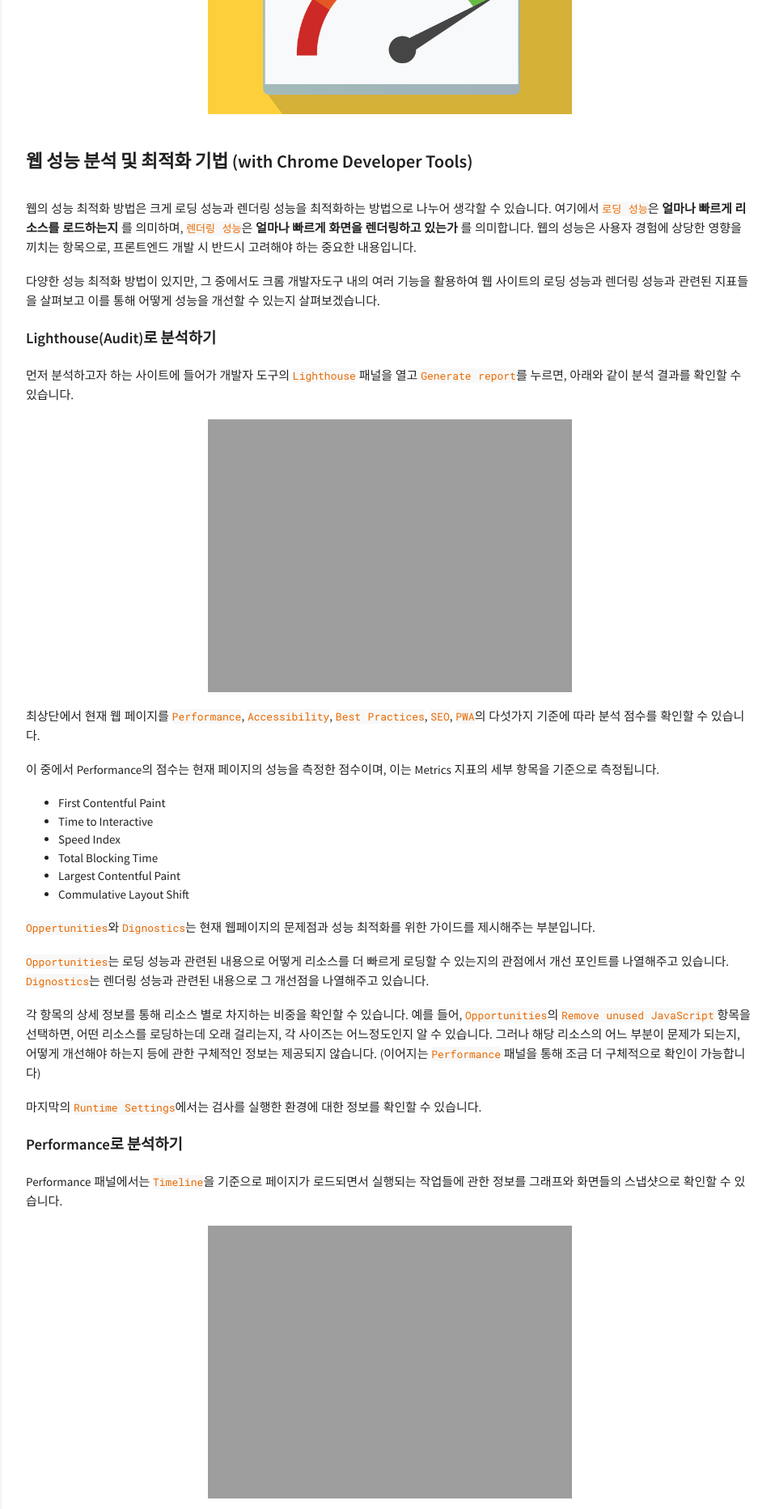
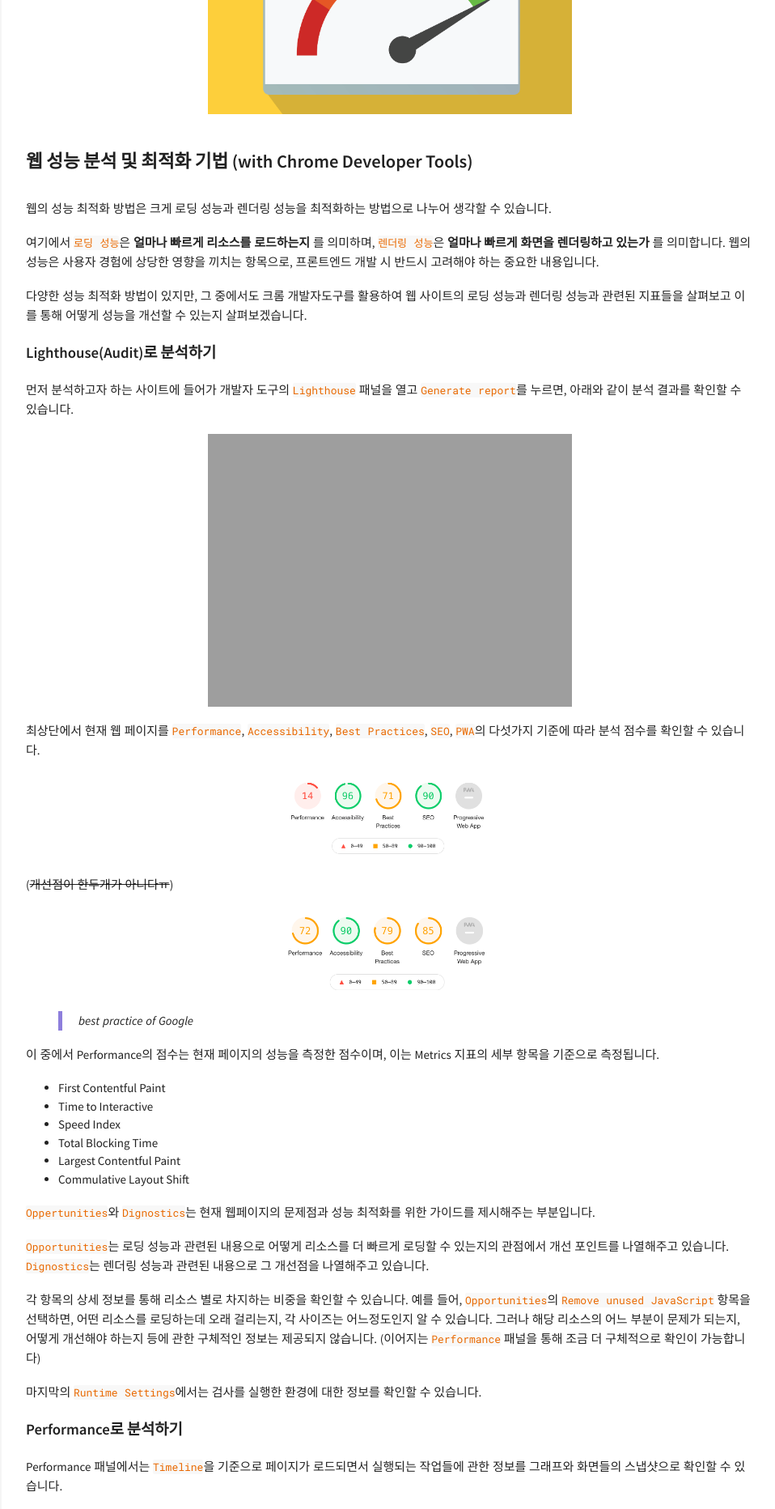
Before and after one commit to chanmi-lee/dev-blog, a Jekyll site: the page built from _posts/2021-01-24-website-spped-and-performance-optimization.md, in a window 1280 px wide. Shown: the part 430-2294 px from the top of the page at 81% size, without its empty margins (318-1276 px from the left). Built offline with Jekyll 4.4.1, drawn with Linux system fonts in a browser that asks for light colours; comment, search, counter and statistics services are not loaded; some of the changed text lies outside the part shown.

Commit message:
Update 2021-01-24-website-spped-and-performance-optimization.md
이미지 추가, 오탈자 수정

```diff
--- a/_posts/2021-01-24-website-spped-and-performance-optimization.md
+++ b/_posts/2021-01-24-website-spped-and-performance-optimization.md
@@ -12,11 +12,12 @@ comments: true
 ### 웹 성능 분석 및 최적화 기법 (with Chrome Developer Tools)
 
 웹의 성능 최적화 방법은 크게 로딩 성능과 렌더링 성능을 최적화하는 방법으로 나누어 생각할 수 있습니다.
+
 여기에서 `로딩 성능`은 **얼마나 빠르게 리소스를 로드하는지** 를 의미하며, `렌더링 성능`은 **얼마나 빠르게 화면을 렌더링하고 있는가** 를 의미합니다.
 웹의 성능은 사용자 경험에 상당한 영향을 끼치는 항목으로, 프론트엔드 개발 시 반드시 고려해야 하는 중요한 내용입니다.
 
 다양한 성능 최적화 방법이 있지만,
-그 중에서도 크롬 개발자도구 내의 여러 기능을 활용하여 웹 사이트의 로딩 성능과 렌더링 성능과 관련된 지표들을 살펴보고 이를 통해 어떻게 성능을 개선할 수 있는지 살펴보겠습니다.
+그 중에서도 크롬 개발자도구를 활용하여 웹 사이트의 로딩 성능과 렌더링 성능과 관련된 지표들을 살펴보고 이를 통해 어떻게 성능을 개선할 수 있는지 살펴보겠습니다.
 
 #### Lighthouse(Audit)로 분석하기
 
@@ -25,6 +26,13 @@ comments: true
 ![queue]({{ site.url }}/assets/img/posts/lighthouse-for-web-performance.gif){: width="50%" height="50%"}
 
 최상단에서 현재 웹 페이지를 `Performance`, `Accessibility`, `Best Practices`, `SEO`, `PWA`의 다섯가지 기준에 따라 분석 점수를 확인할 수 있습니다.
+
+![queue]({{ site.url }}/assets/img/posts/web-performance-of-us.png){: width="30%" height="30%"}
+
+(~~개선점이 한두개가 아니다ㅠ~~)
+
+![queue]({{ site.url }}/assets/img/posts/web-performance-of-google.png){: width="30%" height="30%"}
+> best practice of Google
 
 이 중에서 Performance의 점수는 현재 페이지의 성능을 측정한 점수이며, 이는 Metrics 지표의 세부 항목을 기준으로 측정됩니다.
 
@@ -67,7 +75,7 @@ DCL, FP, FCP, LCP, L 등의 순서를 확인할 수 있으며 각각의 의미
 - L (onload event) : HTML 상에 필요한 모든 리소스가 로드된 시점
 
 이 중 FMP의 시점이 가장 중요한데, `사용자에게 필요한 컨텐츠가 노출`되어 좋은 인상을 줄 수 있기 때문이다.
-때문에 FMP 시점을 앞당기는게 사용자 기준의 성능 최적화의 지표로 삼을 수 있다.
+때문에 FMP 시점을 앞당기는게 사용자 기준의 성능 최적화의 지표로 삼을 수 있습니다.
 
 > Tips: `DOMContentLoaded event` 와 `onload event`는 `Network` 패널 하단에서 확인할 수 있습니다.
 
@@ -90,7 +99,7 @@ DCL, FP, FCP, LCP, L 등의 순서를 확인할 수 있으며 각각의 의미
 
 #### 성능 최적화 방법들
 
-> ❗ 최대한 적게 요청하고, 최대한 빠르게 받아오기
+❗ **최대한 적게 요청하고, 최대한 빠르게 받아오기**
 
 앞에서 웹 성능 최적화는 크게 로딩 성능과 렌더링 성능로 분리하여 생각해볼 수 있다고 하였습니다.
 로딩 성능과 렌더링 성능 각각의 관점에서 구체적인 최적화 방안들은 다음과 같습니다.
@@ -114,12 +123,12 @@ DCL, FP, FCP, LCP, L 등의 순서를 확인할 수 있으며 각각의 의미
      때문에 CSS는 렌더링 차단 리소스라고 하며, 렌더링이 되지 않도록 항상 `<head>` 아래에 작성해야 합니다.
 - `<script>`의 `defer`,`async` 속성 활용
     - 단, 브라우저별로 지원 범위가 상이함 (**[can I use](https://caniuse.com)** 에서 확인)
-- 병목 코드 제거
+- 병목 코드 개선
     - 반복 호출 제거
     - 중복 코드 제거
     - 만능 유틸 사용을 지양하고 필요한 기능만 활용
       - ex) lodash 사용 시 필요한 함수만 부분적으로 사용 혹은 직접 필요한 모듈 구현하기
-- replain, reflow 줄이기
+- `repaint`, `reflow` 줄이기
     - DOM 및 스타일 변경 최소화
     - 불필요한 마크업 사용 지양
     - ...
```
Also changed, not shown: other parts of _posts/2021-01-24-website-spped-and-performance-optimization.md (+5 -4 lines), _posts/2018-03-10-Restful-and-more.md (+2 -5 lines), assets/img/posts/web-performance-of-google.png (added), assets/img/posts/web-performance-of-us.png (added).
